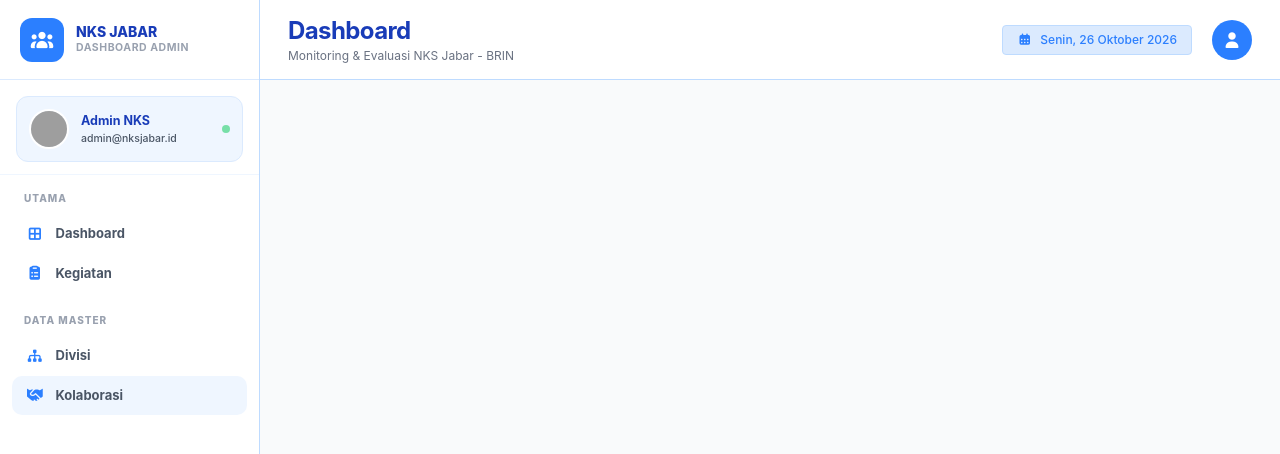
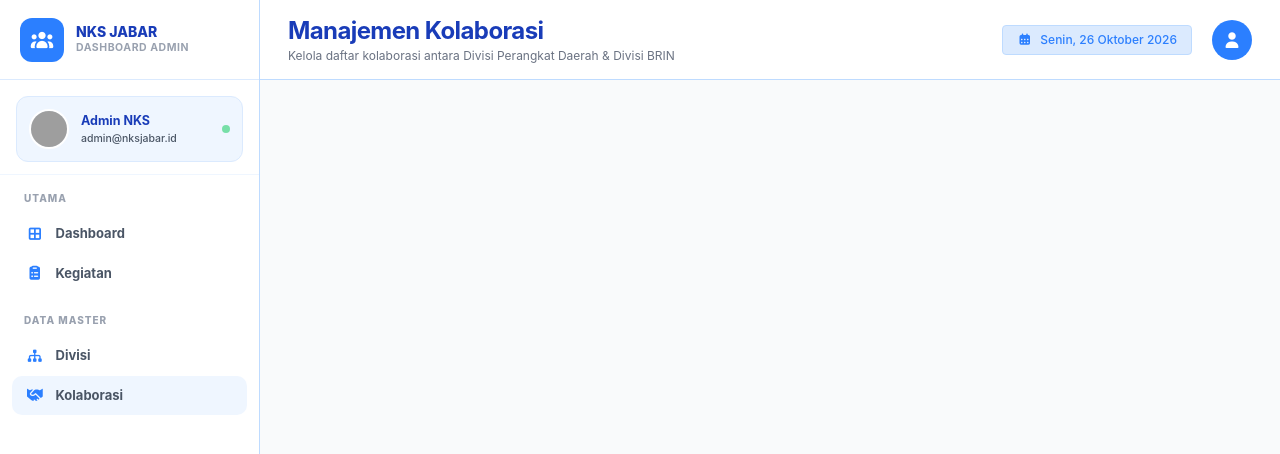
Before and after one commit to YudoTheEngineer/nks-fe, a Vue app: page /collabs in a window 1280 px wide. Shown: the top 454 px of the page. Built offline with nearby package versions, Linux system fonts and the light colour scheme; grey boxes are pictures that could not be loaded.

Commit message:
style: Change title and subtitle for admin pages

```diff
--- a/src/router/index.js
+++ b/src/router/index.js
@@ -2,6 +2,7 @@ import { createRouter, createWebHistory } from "vue-router";
 import DashboardView from '@/views/DashboardView.vue';
 import ActivitiesView from "@/views/ActivitiesView.vue";
 import DivisionsView from "@/views/DivisionsView.vue";
+import CollabsView from "@/views/CollabsView.vue";
 
 const routes = [
     {
@@ -26,7 +27,7 @@ const routes = [
     {
         path: '/collabs',
         name: 'collabs',
-        component: ActivitiesView
+        component: CollabsView
     },
 ]
 
--- a/src/views/ActivitiesView.vue
+++ b/src/views/ActivitiesView.vue
@@ -7,7 +7,7 @@
     <div class="min-h-screen overflow-x-hidden antialiased bg-gray-50">
         <AdminSideBar />
         <main class="lg:ml-[260px] min-h-screen px-4 sm:px-6 lg:px-7 transition-all duration-300">
-            <TopBar title="Dashboard" subtitle="Monitoring & Evaluasi NKS Jabar - BRIN"/>
+            <TopBar title="Manajemen Kegiatan" subtitle="Evaluasi dan bandingkan laporan kinerja kegiatan antara Perangkat Daerah Jabar dan Unit BRIN"/>
         </main>
     </div>
 </template>
--- a/src/views/CollabsView.vue
+++ b/src/views/CollabsView.vue
@@ -7,7 +7,7 @@
     <div class="min-h-screen overflow-x-hidden antialiased bg-gray-50">
         <AdminSideBar />
         <main class="lg:ml-[260px] min-h-screen px-4 sm:px-6 lg:px-7 transition-all duration-300">
-            <TopBar title="Dashboard" subtitle="Monitoring & Evaluasi NKS Jabar - BRIN"/>
+            <TopBar title="Manajemen Kolaborasi" subtitle="Kelola daftar kolaborasi antara Divisi Perangkat Daerah & Divisi BRIN"/>
         </main>
     </div>
 </template>
--- a/src/views/DivisionsView.vue
+++ b/src/views/DivisionsView.vue
@@ -7,7 +7,7 @@
     <div class="min-h-screen overflow-x-hidden antialiased bg-gray-50">
         <AdminSideBar />
         <main class="lg:ml-[260px] min-h-screen px-4 sm:px-6 lg:px-7 transition-all duration-300">
-            <TopBar title="Dashboard" subtitle="Monitoring & Evaluasi NKS Jabar - BRIN"/>
+            <TopBar title="Manajemen Divisi" subtitle="Kelola semua divisi Jabar & BRIN"/>
         </main>
     </div>
 </template>
```
